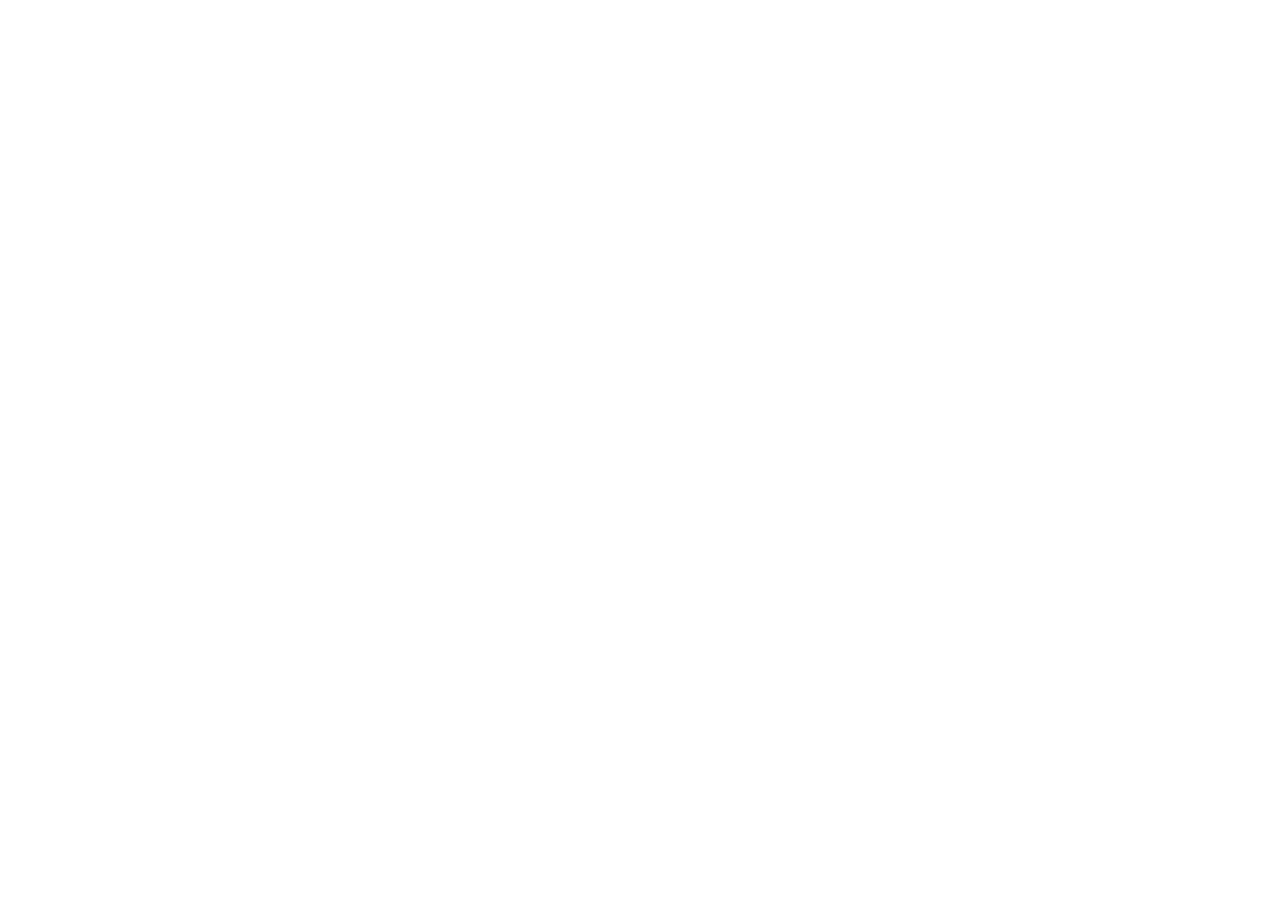
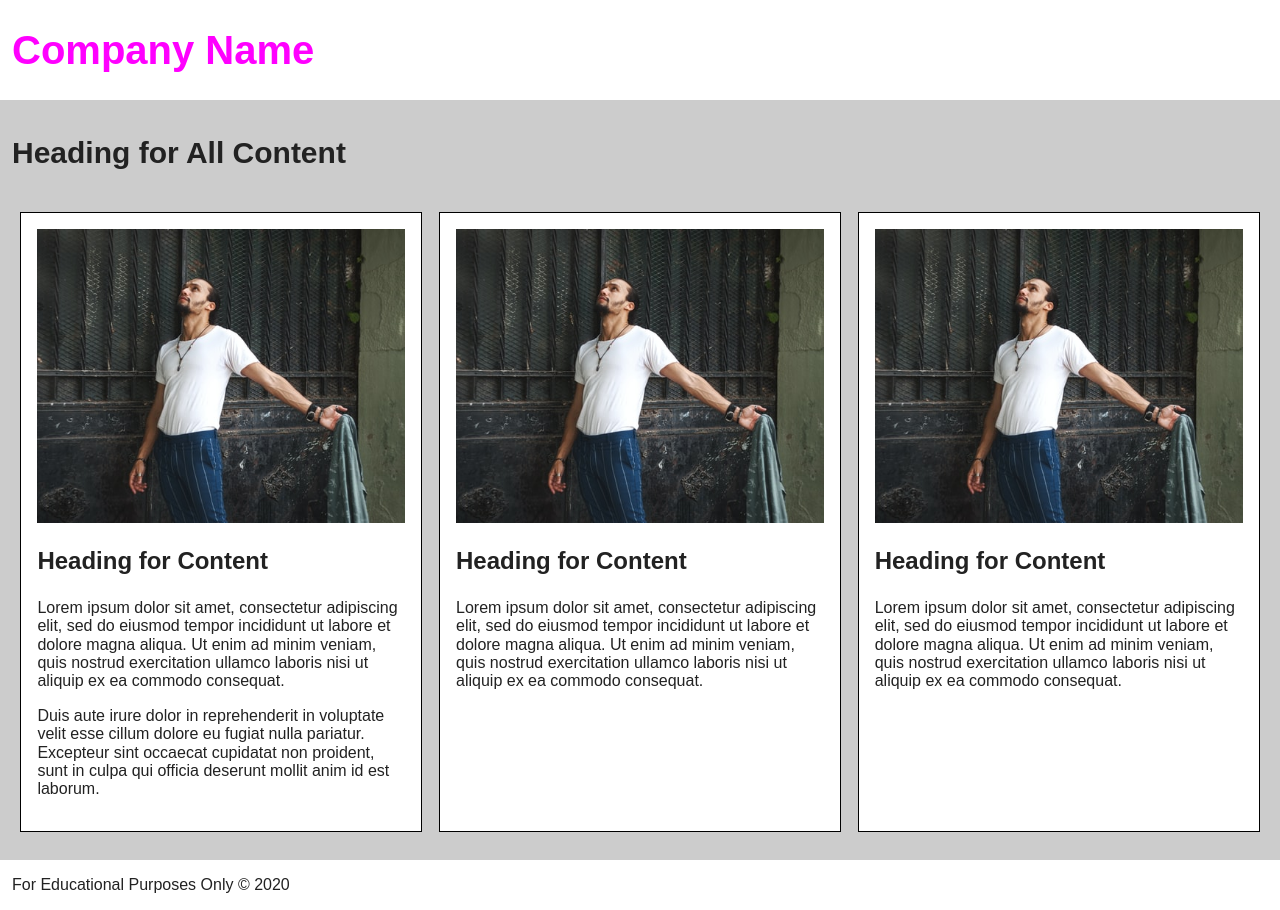
Before and after one commit to gaomuziyuan/a02-in-class-01-Flexbox-Layout, a plain HTML site: page index.html in a window 1280 px wide. Before the commit the page ends 800 px from the top, so only its background shows below. Drawn offline with Linux system fonts and the light colour scheme.

Commit message:
Update in-class-01

```diff
--- a/css/styles.css
+++ b/css/styles.css
@@ -0,0 +1,62 @@
+html {
+  font-family: Arial, Helvetica, sans-serif;
+  font-size: 1rem;
+}
+main {
+	background-color: #ccc;
+}
+h1 {
+	color: magenta;
+	font-size: 2.5rem;
+	margin-left: 0.75rem;
+}
+h2 {
+	font-size: 1.875rem;
+}
+h3 {
+	font-size: 1.5rem;
+}
+header {
+	margin-bottom: 1.5rem;
+}
+main > section {
+	max-width: 1280px;
+	margin: 0 auto;
+	padding: 0.75rem;
+}
+main > section > section {
+	background-color: white;
+	border: 0.0625rem solid black;
+	padding: 1rem;
+	margin: 1rem auto;
+}
+@media(min-width: 48rem){
+	main > section > section {
+		display: flex;
+		justify-content: space-between;
+	}
+	main > section > section > div:first-child {
+		flex-basis: 40%;
+	}
+	main > section > section > div:last-child {
+		flex-basis: calc(100% - 1rem - 40%);
+	}
+}
+
+@media(min-width: 64rem) {
+	main > section {
+		display: flex;
+		flex-wrap: wrap;
+	}
+	h2 {
+		flex-basis: 100%;
+	}
+	main > section > section {
+		flex-basis: 32%;
+		display: flex;
+		flex-direction: column;
+	}
+}
+footer p {
+	margin-left: 0.75rem;
+}
--- a/index.html
+++ b/index.html
@@ -9,5 +9,38 @@
   <link rel="stylesheet" href="css/styles.css">
 </head>
 <body>
+  <header>
+    <h1>Company Name</h1>
+  </header>
+  <main>
+    <section>
+      <h2>Heading for All Content</h2>
+      <section>
+        <div><img src="img/the-man.jpg" alt="The Man"></div>
+        <div>
+          <h3>Heading for Content</h3>
+          <p>Lorem ipsum dolor sit amet, consectetur adipiscing elit, sed do eiusmod tempor incididunt ut labore et dolore magna aliqua. Ut enim ad minim veniam, quis nostrud exercitation ullamco laboris nisi ut aliquip ex ea commodo consequat.</p>
+          <p>Duis aute irure dolor in reprehenderit in voluptate velit esse cillum dolore eu fugiat nulla pariatur. Excepteur sint occaecat cupidatat non proident, sunt in culpa qui officia deserunt mollit anim id est laborum.</p>
+        </div>
+      </section>
+      <section>
+        <div><img src="img/the-man.jpg" alt="The Man"></div>
+        <div>
+          <h3>Heading for Content</h3>
+          <p>Lorem ipsum dolor sit amet, consectetur adipiscing elit, sed do eiusmod tempor incididunt ut labore et dolore magna aliqua. Ut enim ad minim veniam, quis nostrud exercitation ullamco laboris nisi ut aliquip ex ea commodo consequat.</p>
+        </div>
+      </section>
+      <section>
+        <div><img src="img/the-man.jpg" alt="The Man"></div>
+        <div>
+          <h3>Heading for Content</h3>
+          <p>Lorem ipsum dolor sit amet, consectetur adipiscing elit, sed do eiusmod tempor incididunt ut labore et dolore magna aliqua. Ut enim ad minim veniam, quis nostrud exercitation ullamco laboris nisi ut aliquip ex ea commodo consequat.</p>
+        </div>
+      </section>
+    </section>
+  </main>
+  <footer>
+    <p>For Educational Purposes Only &copy; 2020</p>
+  </footer>
 </body>
 </html>
```
Also changed, not shown: img/the-man.jpg (added). Lines whose indentation alone changed are shown as unchanged.
